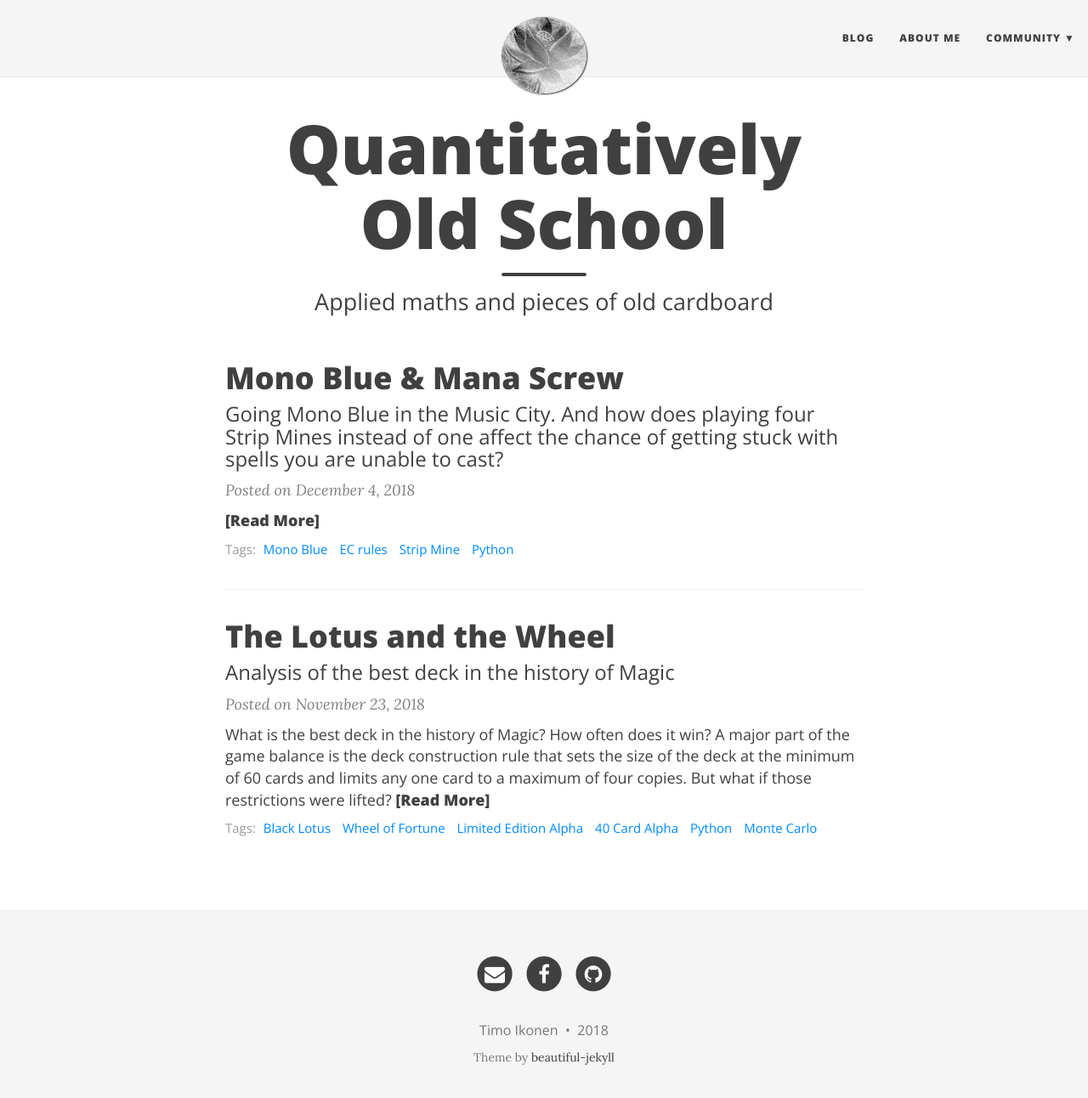
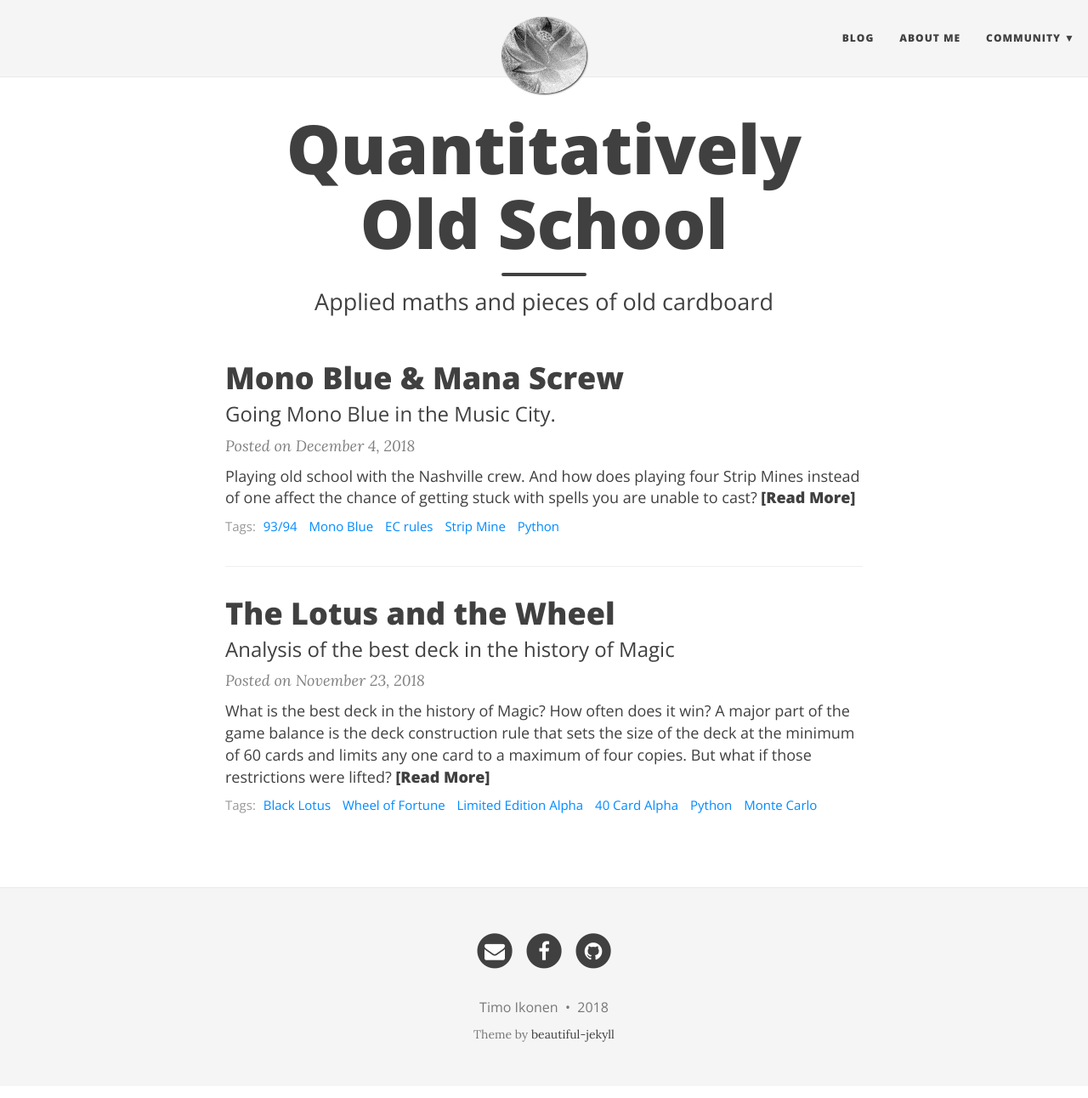
Before and after one commit to tmikonen/quantitatively, a Jekyll site: the page built from index.html, in a window 1280 px wide and 1305 px high. Shown: the top 1292 px of the window at 85% size. Built offline with Jekyll 4.4.1, drawn with Linux system fonts in a browser that asks for light colours; nearby versions of some CDN libraries; the list of posts is cut into pages by our own code.

Commit message:
Fixed header information and tags in Mono Blue post

```diff
--- a/_posts/2018-12-04-mono-blue-mana-screw.md
+++ b/_posts/2018-12-04-mono-blue-mana-screw.md
@@ -1,10 +1,10 @@
 ---
 layout: post
 title: Mono Blue & Mana Screw
-subtitle: Going Mono Blue in the Music City. And how does playing four Strip Mines instead of one affect the chance of getting stuck with spells you are unable to cast?
-post_description:
+subtitle: Going Mono Blue in the Music City.
+post_description: Playing old school with the Nashville crew. And how does playing four Strip Mines instead of one affect the chance of getting stuck with spells you are unable to cast?
 bigimg: /img/mono_blue_mana_screw/boots.jpg
-tags: [Mono Blue, EC rules, Strip Mine, Python]
+tags: [93/94, Mono Blue, EC rules, Strip Mine, Python]
 ---
 
 ## Towards Music City
```
